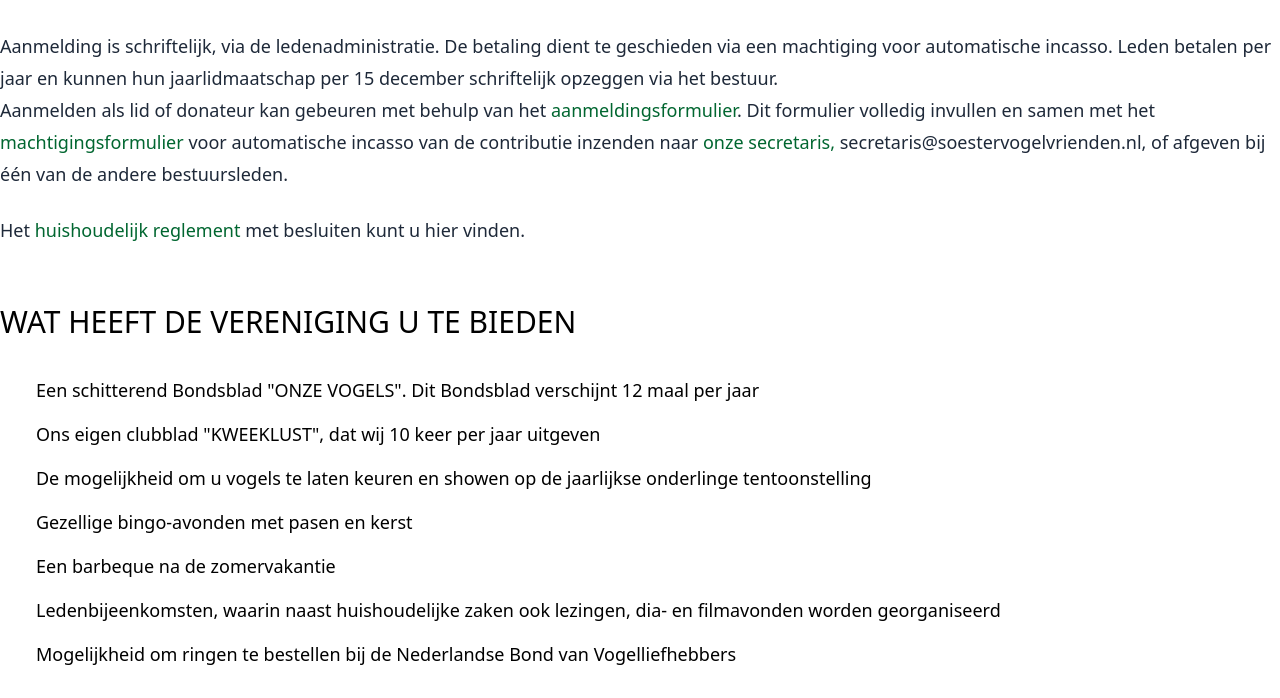
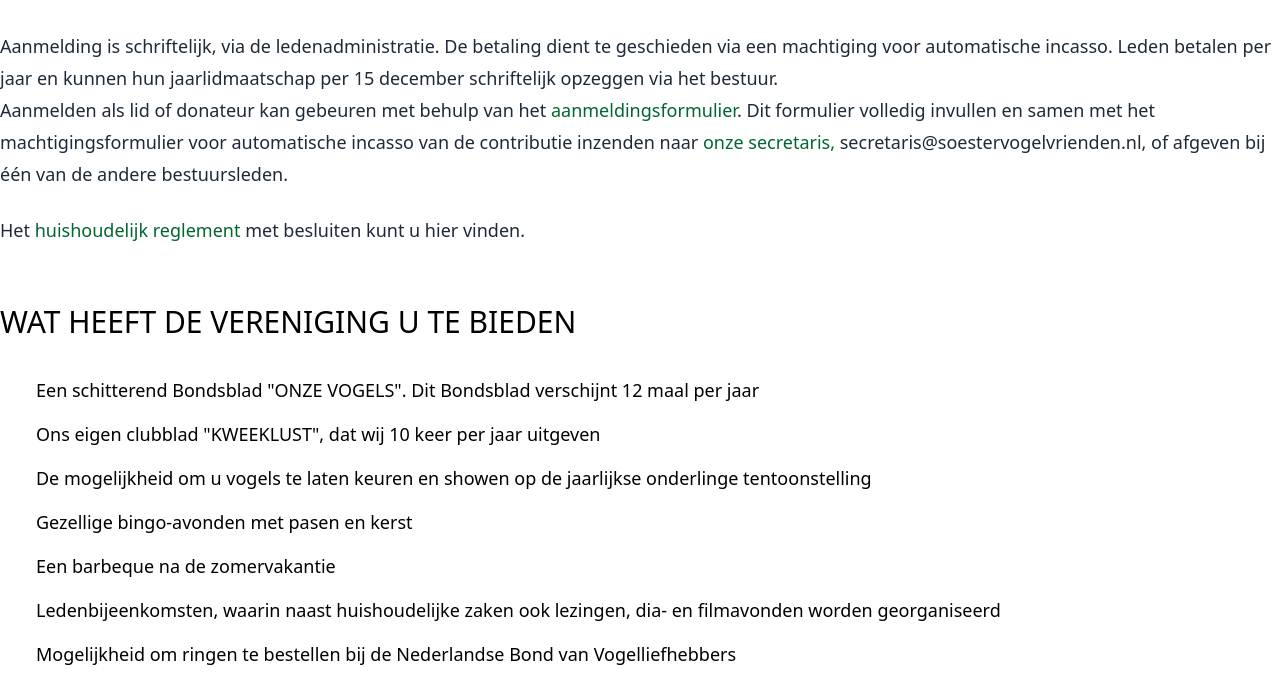
Before and after one commit to Soester-Vogelvrienden/SVV-website, an Eleventy site: page src/pages/lid-worden.md in a window 1280 px wide. Shown: the part 1002-1700 px from the top of the page. Built offline with nearby package versions, Linux system fonts and the light colour scheme; Eleventy itself is replaced by a stand-in of ours; files that its build step writes are made by us from their sources.

Commit message:
Update Pagina's “lid-worden”

```diff
--- a/src/pages/lid-worden.md
+++ b/src/pages/lid-worden.md
@@ -6,7 +6,7 @@ eleventyNavigation:
   key: Lid worden
 ---
 Aanmelding is schriftelijk, via de ledenadministratie. De betaling dient te geschieden via een machtiging voor automatische incasso. Leden betalen per jaar en kunnen hun jaarlidmaatschap per 15 december schriftelijk opzeggen via het bestuur.\
-Aanmelden als lid of donateur kan gebeuren met behulp van het [aanmeldingsformulier](/images/uploads/aanmeldformulier.pdf). Dit formulier volledig invullen en samen met het [machtigingsformulier](/images/uploads/machtigingsformulier.pdf) voor automatische incasso van de contributie inzenden naar [onze secretaris,](mailto:secretaris@soestervogelvrienden.nl) secretaris@soestervogelvrienden.nl, of afgeven bij één van de andere bestuursleden.
+Aanmelden als lid of donateur kan gebeuren met behulp van het [aanmeldingsformulier](/images/uploads/aanmeldformulier.pdf). Dit formulier volledig invullen en samen met het machtigingsformulier voor automatische incasso van de contributie inzenden naar [onze secretaris,](mailto:secretaris@soestervogelvrienden.nl) secretaris@soestervogelvrienden.nl, of afgeven bij één van de andere bestuursleden.
 
 Het [huishoudelijk reglement](</images/uploads/huishoudelijk reglement2.pdf>) met besluiten kunt u hier vinden.
 
```
